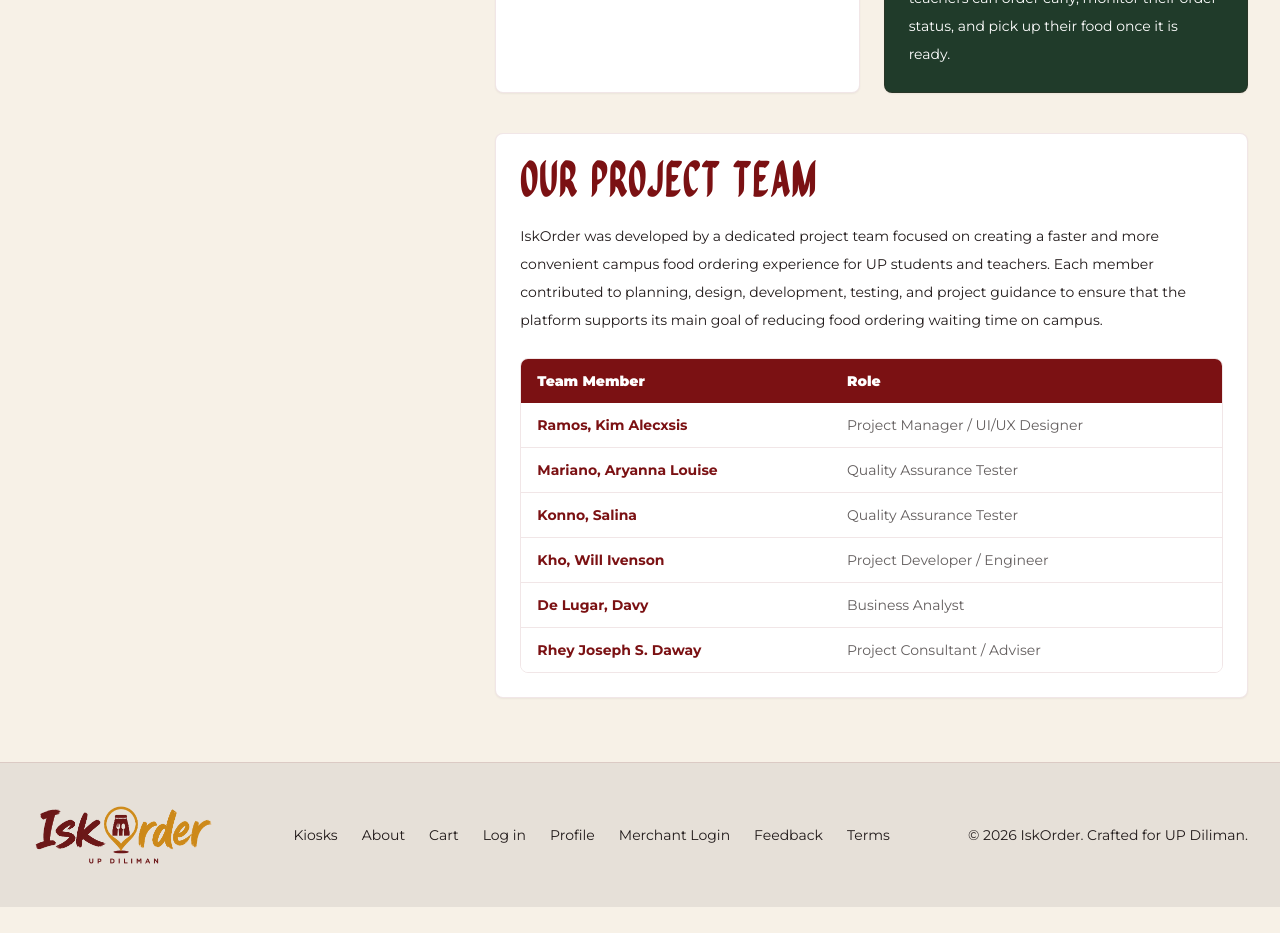
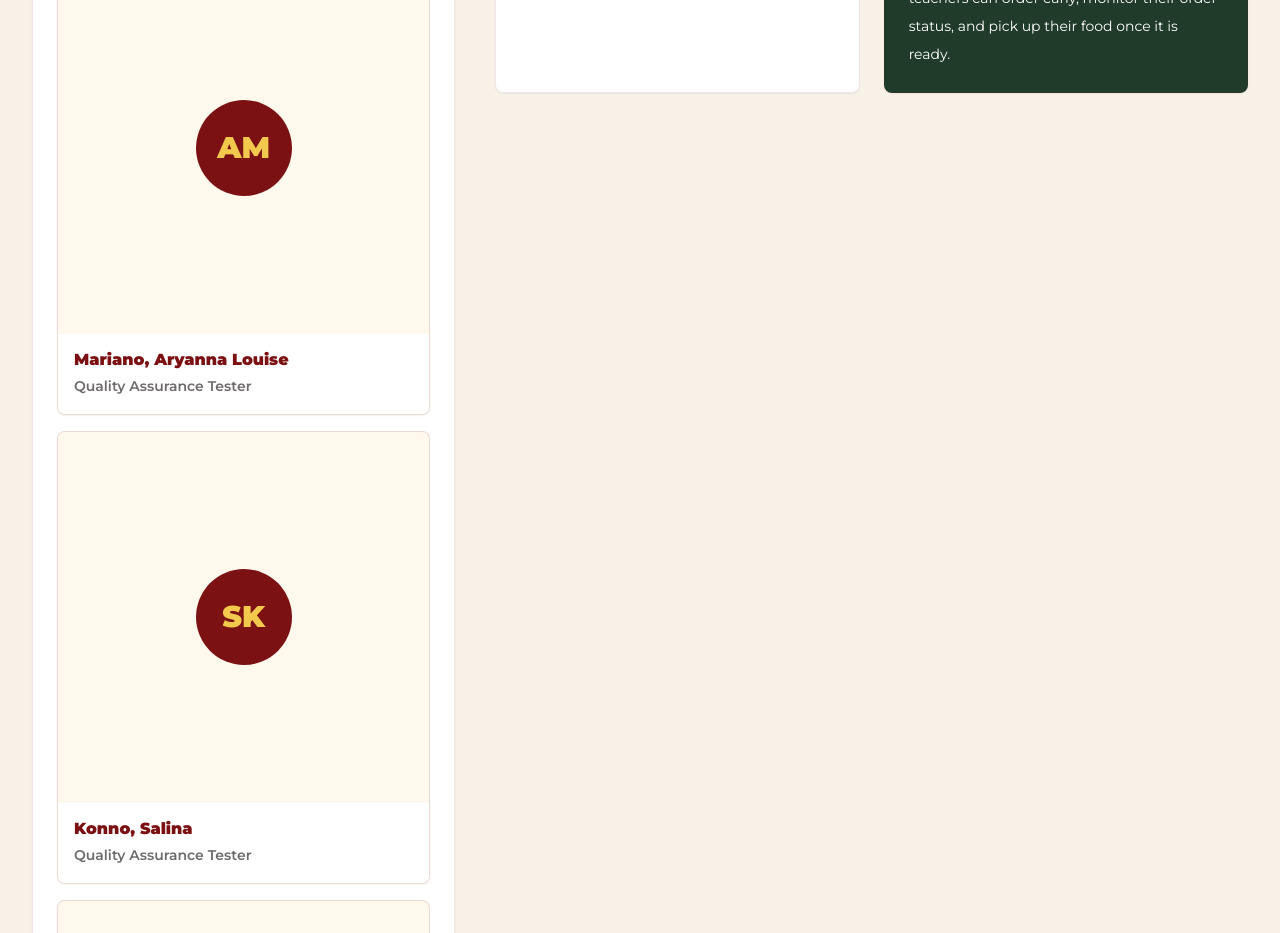
Before and after one commit to Bridev04/IskOrder, a Next.js app in the folder frontend/: page /about in a window 1280 px wide. Shown: the part 1700-2633 px from the top of the page. Before the commit the page ends 2607 px from the top, so only its background shows below. Built offline with nearby package versions, Linux system fonts and the light colour scheme.

Commit message:
Add vertical team cards

```diff
--- a/frontend/app/about/page.tsx
+++ b/frontend/app/about/page.tsx
@@ -9,12 +9,37 @@
 ];
 
 const team = [
-  ["Ramos, Kim Alecxsis", "Project Manager / UI/UX Designer"],
-  ["Mariano, Aryanna Louise", "Quality Assurance Tester"],
-  ["Konno, Salina", "Quality Assurance Tester"],
-  ["Kho, Will Ivenson", "Project Developer / Engineer"],
-  ["De Lugar, Davy", "Business Analyst"],
-  ["Rhey Joseph S. Daway", "Project Consultant / Adviser"],
+  {
+    name: "Ramos, Kim Alecxsis",
+    role: "Project Manager / UI/UX Designer",
+    image: "/images/team/kim.jpg",
+    initials: "KR",
+  },
+  {
+    name: "Mariano, Aryanna Louise",
+    role: "Quality Assurance Tester",
+    initials: "AM",
+  },
+  {
+    name: "Konno, Salina",
+    role: "Quality Assurance Tester",
+    initials: "SK",
+  },
+  {
+    name: "Kho, Will Ivenson",
+    role: "Project Developer / Engineer",
+    initials: "WK",
+  },
+  {
+    name: "De Lugar, Davy",
+    role: "Business Analyst",
+    initials: "DD",
+  },
+  {
+    name: "Rhey Joseph S. Daway",
+    role: "Project Consultant / Adviser",
+    initials: "RD",
+  },
 ];
 
 export default function AboutPage() {
@@ -55,6 +80,46 @@
               improves order tracking, and makes daily meal access more convenient for
               students and teachers.
             </p>
+          </div>
+
+          <div className="mt-8 border-t border-maroon/10 pt-6">
+            <p className="text-xs font-black uppercase tracking-[0.18em] text-gold-dark">
+              Our Team
+            </p>
+            <h2 className="font-display mt-2 text-4xl leading-none text-maroon">
+              Meet the Team
+            </h2>
+
+            <div className="mt-5 space-y-4">
+              {team.map((member) => (
+                <article
+                  key={member.name}
+                  className="overflow-hidden rounded-lg border border-maroon/10 bg-paper shadow-sm"
+                >
+                  {member.image ? (
+                    <img
+                      src={member.image}
+                      alt={member.name}
+                      className="aspect-square w-full object-cover"
+                    />
+                  ) : (
+                    <div className="grid aspect-square w-full place-items-center bg-cream">
+                      <div className="grid h-24 w-24 place-items-center rounded-full bg-maroon text-3xl font-black text-gold">
+                        {member.initials}
+                      </div>
+                    </div>
+                  )}
+                  <div className="bg-white p-4">
+                    <h3 className="text-base font-black leading-tight text-maroon">
+                      {member.name}
+                    </h3>
+                    <p className="mt-1 text-sm font-semibold leading-6 text-ink/65">
+                      {member.role}
+                    </p>
+                  </div>
+                </article>
+              ))}
+            </div>
           </div>
         </aside>
 
@@ -117,36 +182,6 @@
               </div>
             </div>
           </div>
-
-          <div className="rounded-lg border border-maroon/10 bg-white p-6 shadow-sm">
-            <h2 className="font-display text-5xl leading-none text-maroon">Our Project Team</h2>
-            <p className="mt-4 max-w-4xl text-sm leading-7 text-ink/68">
-              IskOrder was developed by a dedicated project team focused on creating a
-              faster and more convenient campus food ordering experience for UP students
-              and teachers. Each member contributed to planning, design, development,
-              testing, and project guidance to ensure that the platform supports its main
-              goal of reducing food ordering waiting time on campus.
-            </p>
-
-            <div className="mt-6 overflow-hidden rounded-lg border border-maroon/10">
-              <table className="w-full border-collapse text-left text-sm">
-                <thead className="bg-maroon text-white">
-                  <tr>
-                    <th className="px-4 py-3 font-black">Team Member</th>
-                    <th className="px-4 py-3 font-black">Role</th>
-                  </tr>
-                </thead>
-                <tbody className="divide-y divide-maroon/10 bg-white">
-                  {team.map(([member, role]) => (
-                    <tr key={member}>
-                      <td className="px-4 py-3 font-bold text-maroon">{member}</td>
-                      <td className="px-4 py-3 text-ink/70">{role}</td>
-                    </tr>
-                  ))}
-                </tbody>
-              </table>
-            </div>
-          </div>
         </div>
       </section>
     </div>
```
Also changed, not shown: frontend/public/images/team/kim.jpg (added).
